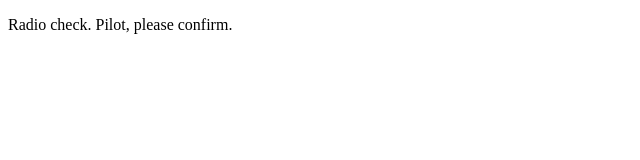
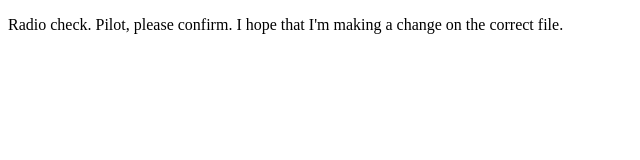
Before and after one commit to Mercy-Pham/Communication_Log, a plain HTML site: page index.html in a window 1280 px wide. Shown: the whole page, without its empty margins (0-640 px from the left). Drawn offline with Linux system fonts and the light colour scheme.

Commit message:
I hope that I made  a change on the correct html file

```diff
--- a/index.html
+++ b/index.html
@@ -1,6 +1,6 @@
 <!DOCTYPE html>
 <html>
    <body>
-      <p>Radio check. Pilot, please confirm.</p>
+      <p>Radio check. Pilot, please confirm. I hope that I'm making a change on the correct file.</p>
    </body>
 </html>
```
